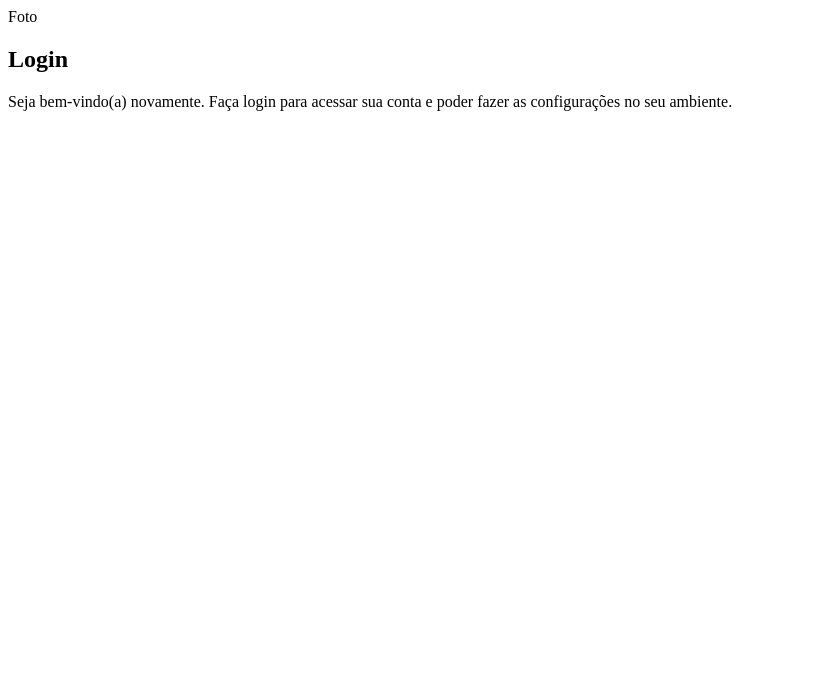
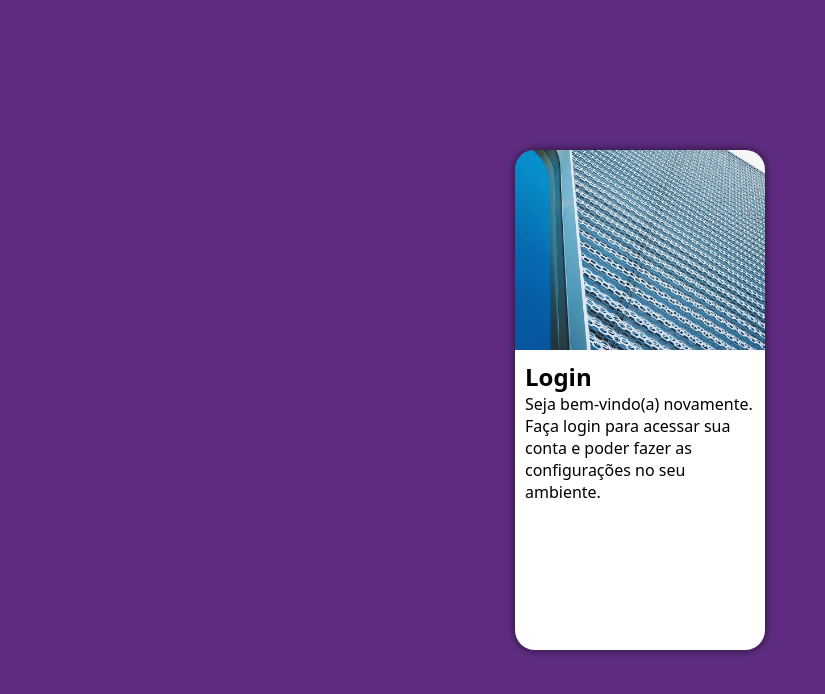
Before and after one commit to marciojosedasilvalima/projeto-login, a plain HTML site: page index.html in a window 1280 px wide. Shown: the whole page, without its empty margins (0-825 px from the left). Drawn offline with Linux system fonts and the light colour scheme.

Commit message:
atualizações

```diff
--- a/estilos/style.css
+++ b/estilos/style.css
@@ -5,3 +5,50 @@
     Verde: #49a09d
     Lilás: #5f2c82
 */
+
+* {
+    font-family: system-ui, -apple-system, BlinkMacSystemFont, 'Segoe UI', Roboto, Oxygen, Ubuntu, Cantarell, 'Open Sans', 'Helvetica Neue', sans-serif;
+    padding: 0px;
+    margin: 0px;
+    box-sizing: border-box;
+}
+
+body, html {
+    background-color: #5f2c82;
+    height: 100vh;
+    width: 100vw;
+}
+
+main {
+    position: relative;
+    height: 100vh;
+    width: 100vw;
+}
+
+section#login {
+    position: absolute;
+    top: 50%;
+    left: 50%;
+    transform: translate(-50%, -50%);
+    overflow: hidden;
+    /* Overflow: Tudo que estiver fora da borda vai fica escondido, se tirar atrapalha o border-radius */
+
+    background-color: white;
+    width: 250px;
+    height: 500px;
+    border-radius: 20px;
+    box-shadow: 0px 0px 10px rgba(0, 0, 0, 0.650); /* Sombra */
+}
+
+section#login > div#imagem {
+    display: block;
+    background: #5f2c82 url(../imagens/metal.jpg) no-repeat;
+    background-size: cover;
+    background-position: left bottom;
+    height: 200px;
+}
+
+section#login > div#formulario {
+    display: block;
+    padding: 10px;
+}
--- a/index.html
+++ b/index.html
@@ -10,11 +10,11 @@
 </head>
 <body>
     <main>
-        <section id="idlogin">
-            <div id="idimagem">
-                Foto
+        <section id="login">
+            <div id="imagem">
+                <!--Aqui vai a imagem-->
             </div>
-            <div id="idformulario">
+            <div id="formulario">
                 <h1>Login</h1>
 
                 <p>Seja bem-vindo(a) novamente. Faça login para acessar sua conta e poder fazer as configurações no seu ambiente.</p>
```
